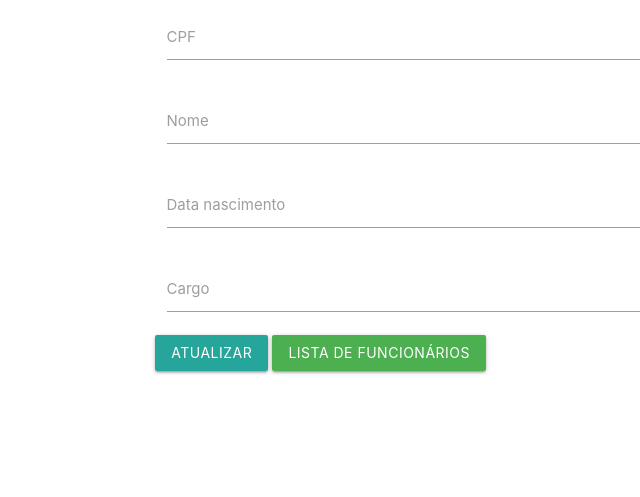
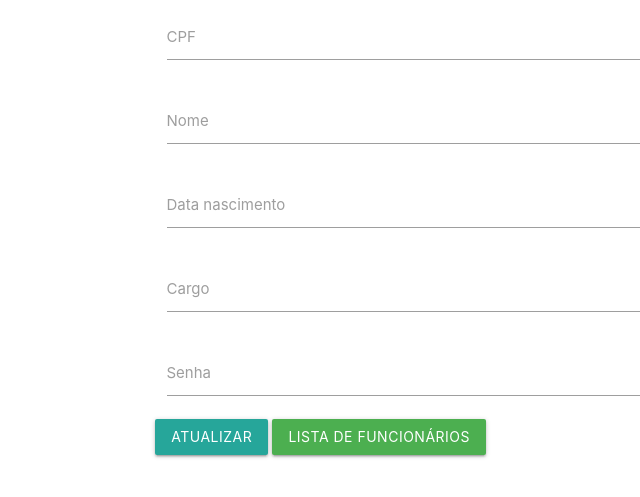
Before and after one commit to melissafalcao/EmployeeManagerDB, a PHP site: page /editar.php in a window 1280 px wide. Shown: the part 96-593 px from the top of the page, without its empty margins (176-816 px from the left). Run offline with PHP 8.4, Linux system fonts and the light colour scheme; data that the repository does not hold is empty.

Commit message:
Update editar.php

```diff
--- a/editar.php
+++ b/editar.php
@@ -37,6 +37,11 @@ endif;
 				<label for="idade">Cargo</label>
 			</div>
 
+			<div class="input-field col s12">
+				<input type="text" value="<?php echo $dados['senha'];?>" name="senha" id="senha">
+				<label for="senha">Senha</label>
+			</div>
+
 			<button type="submit" name="btn-editar" class="btn"> Atualizar</button>
 			<a href="index.php" class="btn green"> Lista de funcionários </a>
 		</form>
```
